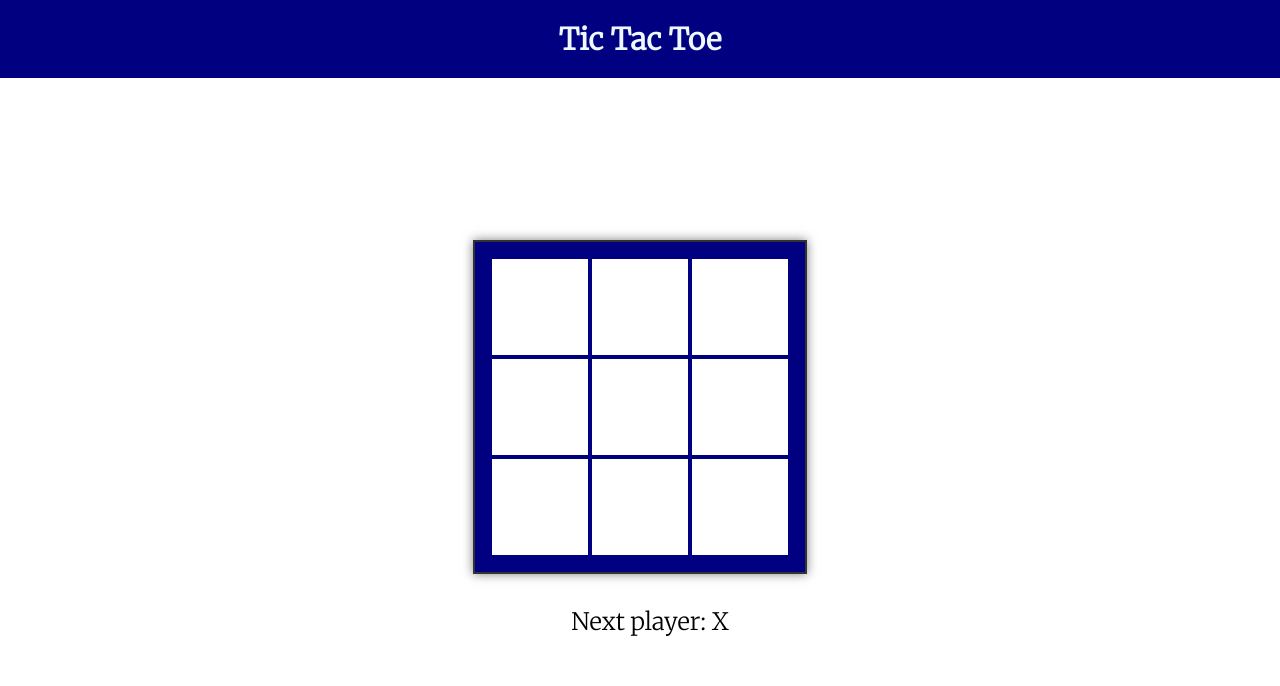
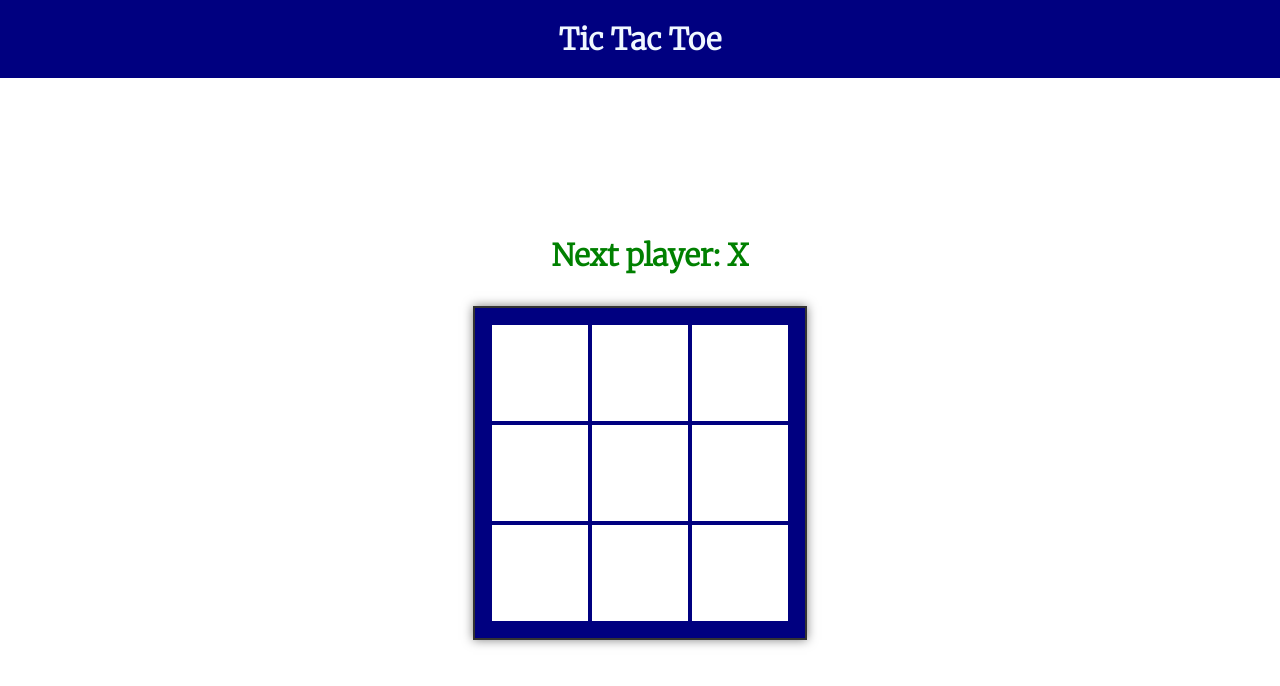
Before and after one commit to agneslily4709/TicTacToe, a React (Create React App) app in the folder tic-tac-toe/: page / in a window 1280 px wide. Shown: the top 686 px of the page. Built offline with nearby package versions, Linux system fonts and the light colour scheme.

Commit message:
Update Home.jsx

```diff
--- a/tic-tac-toe/src/components/Home.jsx
+++ b/tic-tac-toe/src/components/Home.jsx
@@ -6,11 +6,7 @@ const Home = () => {
 
         const handleClick = (i) => {
           const newSquares = squares.slice();
-
-          if (calculateWinner(squares) || newSquares[i]) {
-            return;
-          }
-
+          if (calculateWinner(squares) || newSquares[i]) return
           newSquares[i] = xIsNext ? 'X' : 'O';
           setSquares(newSquares);
           setXIsNext(!xIsNext);
@@ -18,9 +14,7 @@ const Home = () => {
 
         const renderSquare = (i) => {
           return (
-            <button className="square" onClick={() => handleClick(i)}>
-              {squares[i]}
-            </button>
+            <button className="square" onClick={() => handleClick(i)}>{squares[i]}</button>
           );
         };
 
@@ -53,6 +47,9 @@ const Home = () => {
     return (
         <div className="home">
     <div className="game">
+    <div className="game-info">
+        <div className="status">{status}</div>
+      </div>
       <div className="game-board">
         <div className="board-row">
           {renderSquare(0)}
@@ -70,9 +67,6 @@ const Home = () => {
           {renderSquare(8)}
         </div>
       </div>
-      <div className="game-info">
-        <div>{status}</div>
-      </div>
     </div>
         </div>
     );
```
